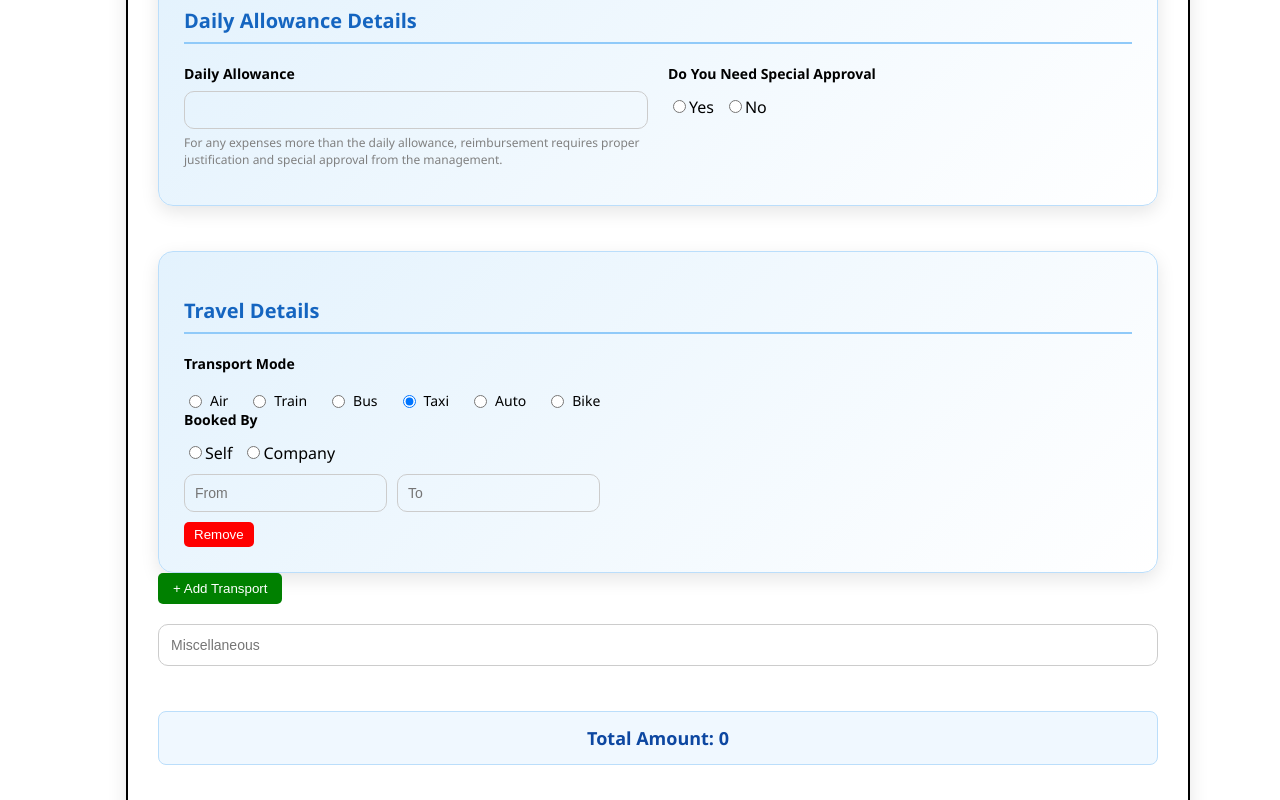
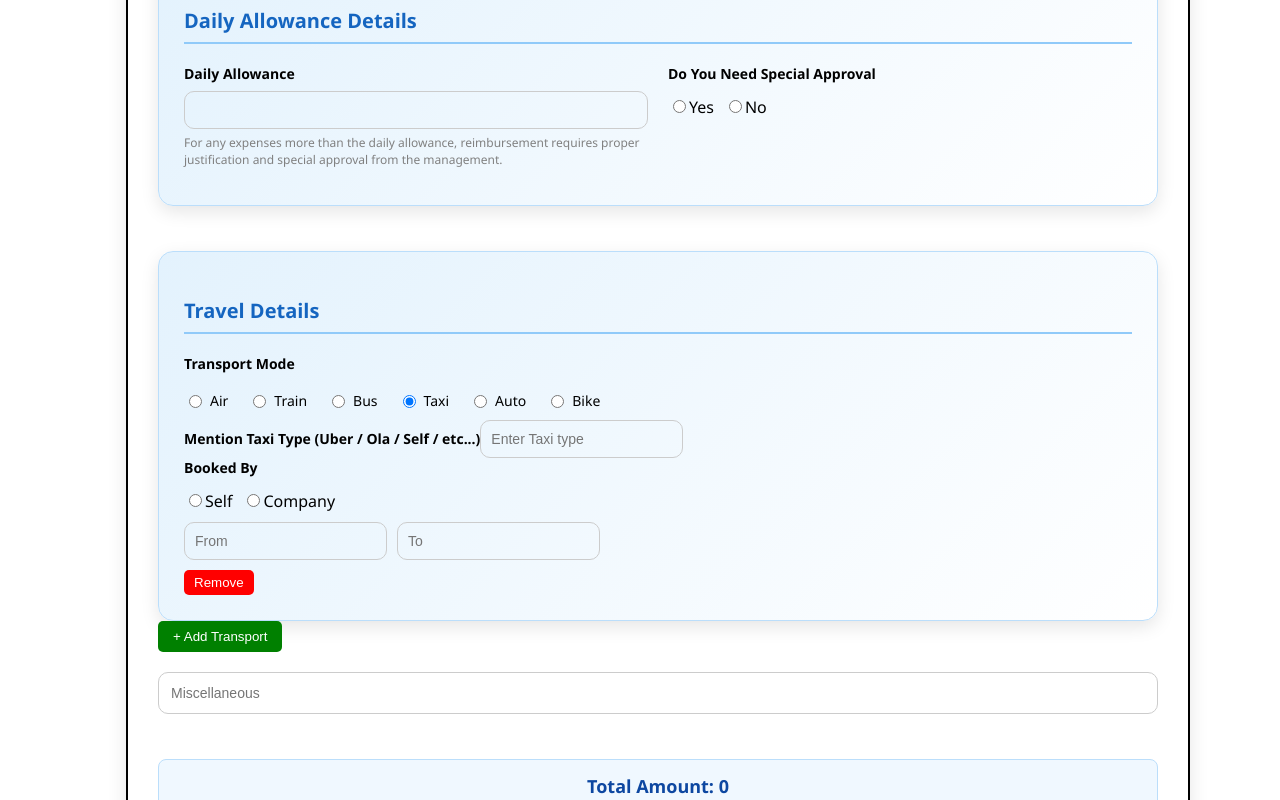
Before and after one commit to Santhoshmk30/Kccottrell, a React (Create React App) app: page /request in a window 1280 px wide. Both pictures are taken after a click on the label "Taxi". Shown: the part 1157-1957 px from the top of the page. Built offline with nearby package versions, Linux system fonts and the light colour scheme.

Commit message:
Update Requestform.js

```diff
--- a/src/Components/Requestform.js
+++ b/src/Components/Requestform.js
@@ -1117,38 +1117,64 @@ useEffect(() => {
         </div>
       </div>
 
-      {/* Auto → Own / Uber */}
+
+     {/* Auto Extra Input */}
 {item.transportMode === "Auto" && (
   <div style={{ marginTop: "10px" }}>
-          <label style={styles.label}>Auto Type</label>
-          <div style={{ display: "flex", gap: "10px", marginTop: "5px" }}>
-            <label>
+    <label style={styles.label}>
+      Mention Auto Type (Rapido / Uber / Ola / Self / etc...)
+    </label>
     <input
-                type="radio"
+      type="text"
       name={`autoType-${index}`}
-                value="Own"
-                checked={item.autoType === "Own"}
+      value={item.autoType || ""}
       onChange={(e) =>
         handleTransportChange(index, "autoType", e.target.value)
       }
+      style={styles.input1}
+      placeholder="Enter Auto type"
     />
-              Own
-            </label>
-            <label>
-              <input
-                type="radio"
-                name={`autoType-${index}`}
-                value="Uber"
-                checked={item.autoType === "Uber"}
-                onChange={(e) =>
-                  handleTransportChange(index, "autoType", e.target.value)
-                }
-              />
-              Uber
-            </label>
-          </div>
   </div>
 )}
+
+{/* Bike Extra Input */}
+{item.transportMode === "Bike" && (
+  <div style={{ marginTop: "10px" }}>
+    <label style={styles.label}>
+      Mention Bike Type (Own / Rapido / Self / etc...)
+    </label>
+    <input
+      type="text"
+      name={`bikeType-${index}`}
+      value={item.bikeType || ""}
+      onChange={(e) =>
+        handleTransportChange(index, "bikeType", e.target.value)
+      }
+      style={styles.input1}
+      placeholder="Enter Bike type"
+    />
+  </div>
+)}
+
+{/* Taxi Extra Input */}
+{item.transportMode === "Taxi" && (
+  <div style={{ marginTop: "10px" }}>
+    <label style={styles.label}>
+      Mention Taxi Type (Uber / Ola / Self / etc...)
+    </label>
+    <input
+      type="text"
+      name={`taxiType-${index}`}
+      value={item.taxiType || ""}
+      onChange={(e) =>
+        handleTransportChange(index, "taxiType", e.target.value)
+      }
+      style={styles.input1}
+      placeholder="Enter Taxi type"
+    />
+  </div>
+)}
+
 
       {/* Ticket Booked By */}
       <div style={styles.field}>
```
Lines whose indentation alone changed are shown as unchanged.
